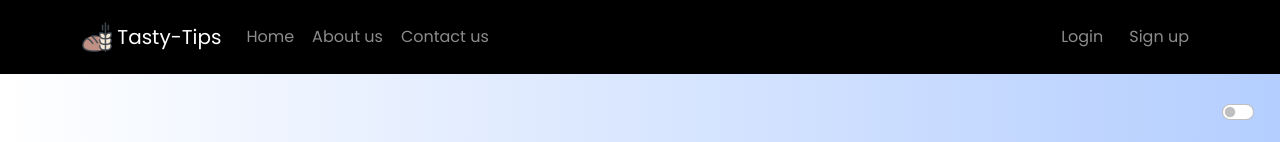
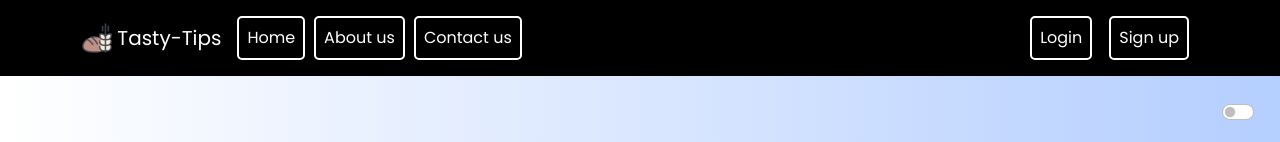
Before and after one commit to acecoder7/ChefBook, a React (Create React App) app: page / in a window 1280 px wide. Shown: the top 142 px of the page. Built offline with nearby package versions, Linux system fonts and the light colour scheme; no server answers.

Commit message:
Update App.css

```diff
--- a/src/App.css
+++ b/src/App.css
@@ -118,3 +118,13 @@ body {
     padding: 20px;
     margin-top: 50px;
 }
+.btn-hover{
+  border: 2px solid white;
+  border-radius: 5px;
+  color:white !important;
+  margin-right: 9px;
+}
+.btn-hover:hover {
+  background-color: white;
+  color: black !important; /* Change text color on hover if needed */
+}
```
